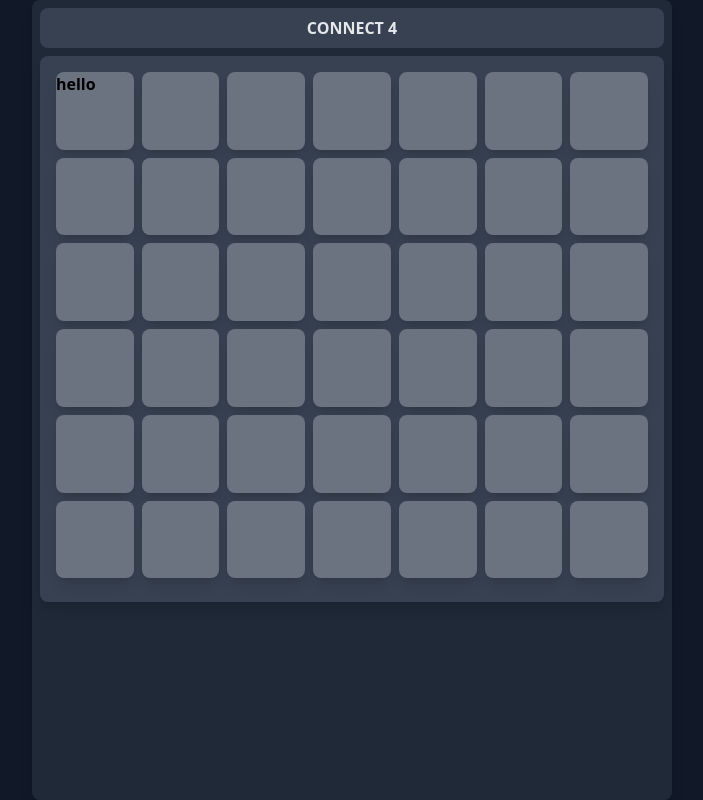
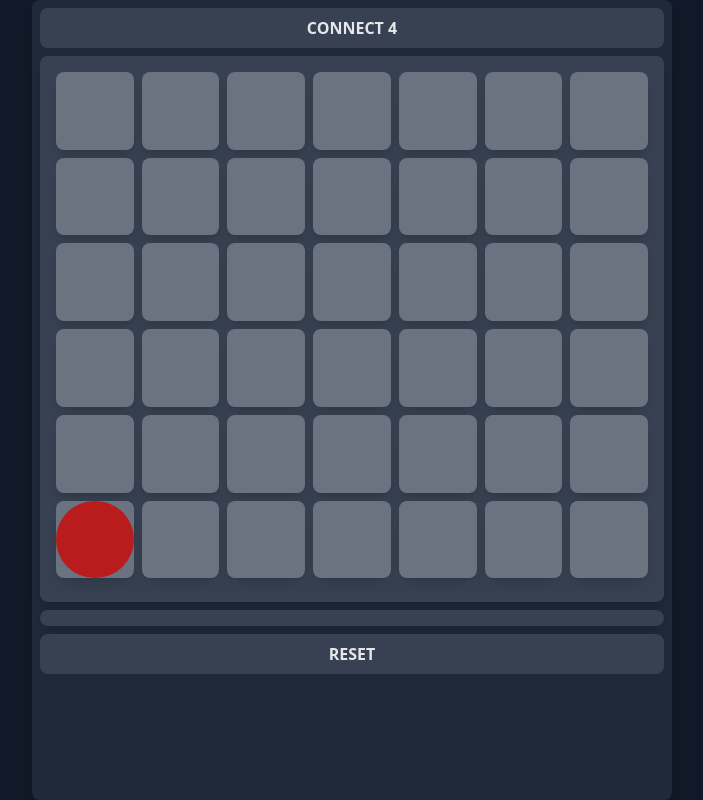
Before and after one commit to Callum-Anderson0/connect4, a React (Create React App) app: page / in a window 1280 px wide. Both pictures are taken after a click on the element 382 px from the left and 110 px from the top of the page. Shown: the whole page, without its empty margins (288-991 px from the left). Built offline with nearby package versions, Linux system fonts and the light colour scheme.

Commit message:
Added dropping in tiles animation.

```diff
--- a/package.json
+++ b/package.json
@@ -7,6 +7,7 @@
     "@testing-library/jest-dom": "^6.6.3",
     "@testing-library/react": "^16.2.0",
     "@testing-library/user-event": "^13.5.0",
+    "framer-motion": "^12.4.7",
     "react": "^19.0.0",
     "react-dom": "^19.0.0",
     "react-scripts": "5.0.1",
--- a/src/components/Board.jsx
+++ b/src/components/Board.jsx
@@ -8,7 +8,7 @@ function Board({gameState, handleTileClick}){
             {gameState.map((column,colIndex) => (
                 <div className="bg-gray-700 h-full ">
                     {column.map((value,rowIndex) => (
-                        <Tile onClick={handleTileClick} x={colIndex} y={rowIndex} state={gameState[colIndex][rowIndex]}>
+                        <Tile onClick={handleTileClick} key={rowIndex*7+colIndex} x={colIndex} y={rowIndex} state={gameState[colIndex][rowIndex]}>
                         </Tile>))
                     }
                 </div>))
--- a/src/components/Tile.jsx
+++ b/src/components/Tile.jsx
@@ -1,14 +1,16 @@
 import React from "react";
+import { motion } from "framer-motion";
 
 function Tile({x,y, onClick, state}){
     return(
         <div onClick={()=>(onClick({x,y,state}))} className="bg-gray-500 w-full aspect-square shadow-lg rounded-lg mb-2">
-            <p>
-                {state}
-            </p>
+            {state === "A" && (
+                <motion.div className="bg-red-700 w-full h-full rounded-full" initial={{y: -10 }} animate={{y: 0 }} transition={{ type: "spring", stiffness: 300, damping: 10  }}></motion.div>)}
+            {state === "B" && (
+                <motion.div className="bg-yellow-700 w-full h-full rounded-full" initial={{y: -10}} animate={{y: 0 }} transition={{ type: "spring", stiffness: 300, damping: 10  }}></motion.div>)}
         </div>
 
     )
-}
+};
 
 export default Tile;
--- a/src/components/connect4.jsx
+++ b/src/components/connect4.jsx
@@ -1,20 +1,38 @@
 import React from "react";
 import Board from "./Board";
-import { useState } from "react";
+import { useState , useRef, useEffect} from "react";
 
 
 function Connect4(){
     const [gameState,setGameState] = useState(new Array(7).fill(new Array(6).fill("")));
+    const [player,setPlayer] = useState("A")
+    // ADD REF FOR CHECKING THE SIZE OF THE TILE const tileSizeRef = useRef(null);
 
     const handleTileClick = (coordinate) =>{
-        console.log(gameState,coordinate,gameState[coordinate.x][coordinate.y])
         setGameState((prevState) => {
             const newState = [...gameState];
             newState[coordinate.x] = [...newState[coordinate.x]]
-            newState[coordinate.x][coordinate.y] = "hello"
+            newState[coordinate.x][findBottom(coordinate.x)] = player;
             return newState;}
         );
 
+        if(player === "A"){setPlayer("B")}
+        if(player === "B"){setPlayer("A")}
+
+    }
+
+    const findBottom = (x) => {
+        for(let i = 5; i >= 0; i--){
+            if (gameState[x][i] === ""){
+                return i;
+            }
+        }
+        return -1;
+    }
+
+
+    const handleReset = () => {
+        setGameState(new Array(7).fill(new Array(6).fill("")));
     }
 
     return(
@@ -23,6 +41,12 @@ function Connect4(){
                 <h1 className="text-gray-200">CONNECT 4</h1>
             </div>
             <Board gameState={gameState} handleTileClick={handleTileClick}></Board>
+            <div className="flex justify-center bg-gray-700 sm:w-full rounded-lg mt-2 p-2 gap-2 shadow-lg">
+
+            </div>
+            <button onClick={handleReset} className="w-full bg-gray-700 text-center rounded-lg mt-2 p-2 text-gray-200">
+                RESET
+            </button>
         </div>
         );
 }
```
Also changed, not shown: 1 other file (tests, documents, lock files or other folders).
